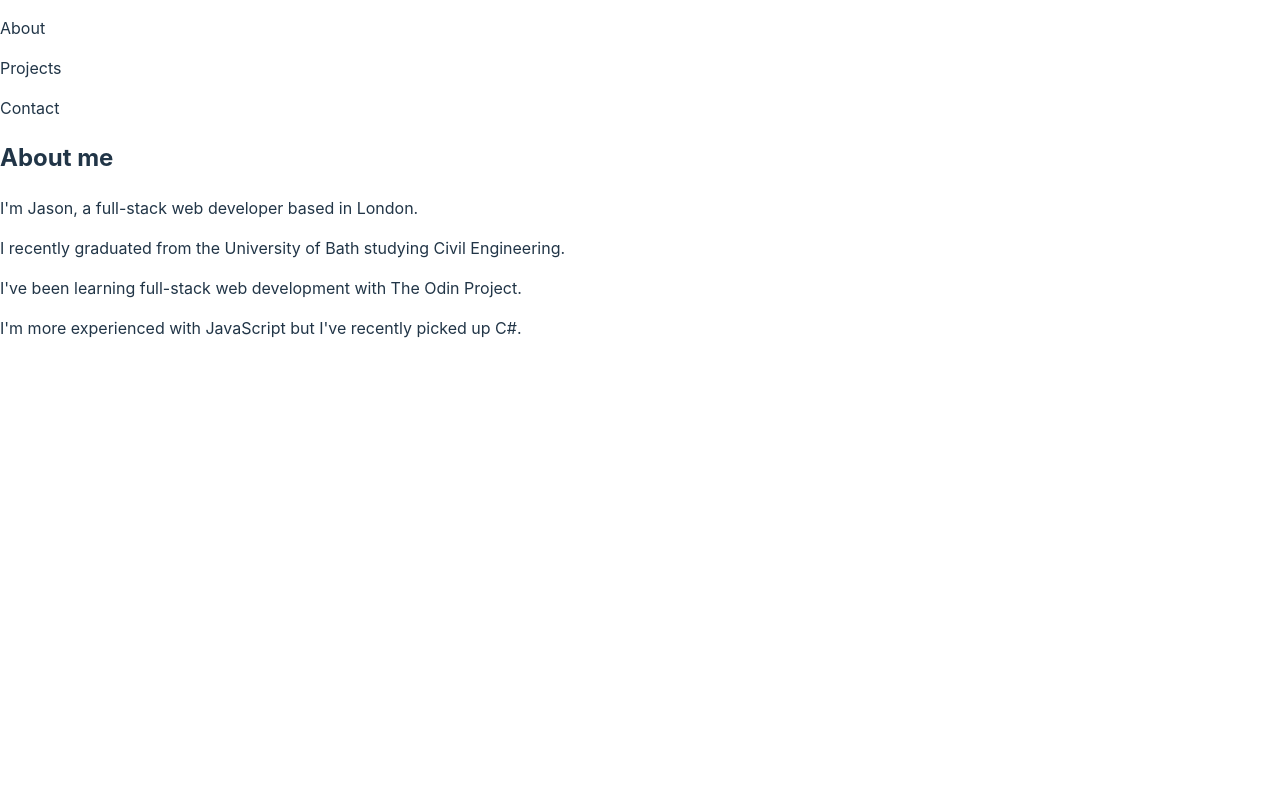
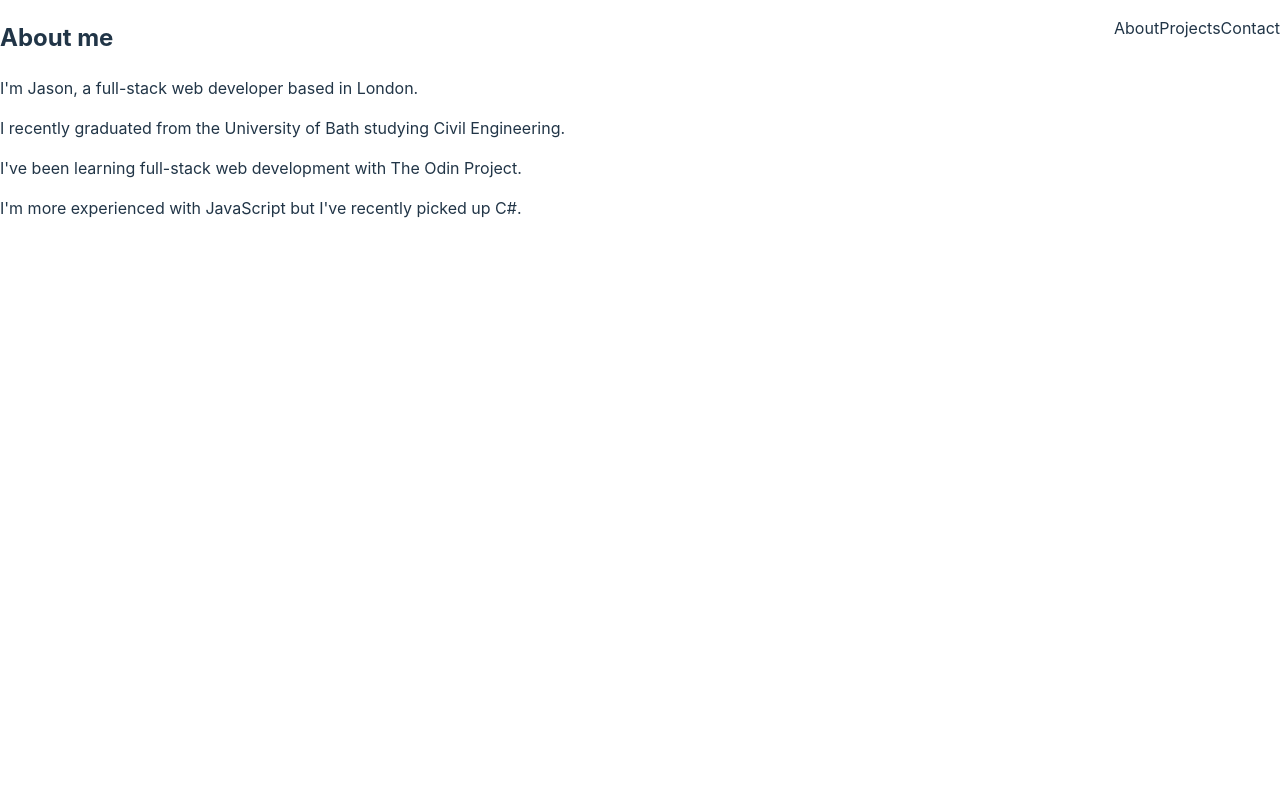
Before and after one commit to jasonHYLam/personal-portfolio-v2, a React (Vite) app: page / in a window 1280 px wide. Shown: the top 800 px of the page. Built offline with nearby package versions, Linux system fonts and the light colour scheme.

Commit message:
Add style to navbar

```diff
--- a/src/components/navbar/Navbar.jsx
+++ b/src/components/navbar/Navbar.jsx
@@ -1,9 +1,13 @@
+import styles from "./navbar.module.css";
+
 export function Navbar() {
   return (
     <>
-      <p>About</p>
-      <p>Projects</p>
-      <p>Contact</p>
+      <nav className={styles.navbar}>
+        <p>About</p>
+        <p>Projects</p>
+        <p>Contact</p>
+      </nav>
     </>
   );
 }
--- /dev/null
+++ b/src/components/navbar/navbar.module.css
@@ -0,0 +1,5 @@
+.navbar {
+  display: flex;
+  position: fixed;
+  right: 0;
+}
```
